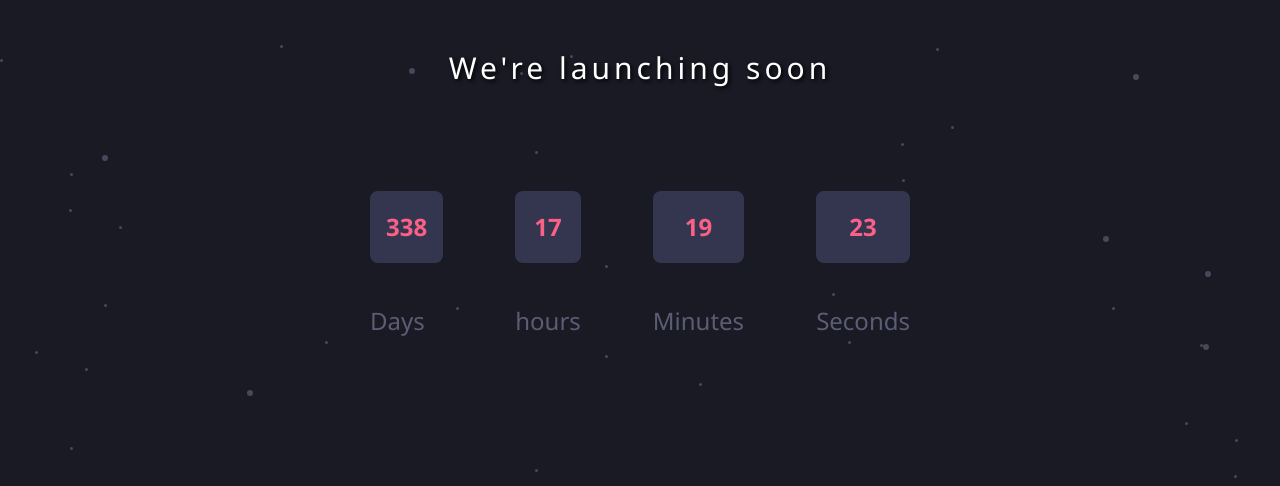
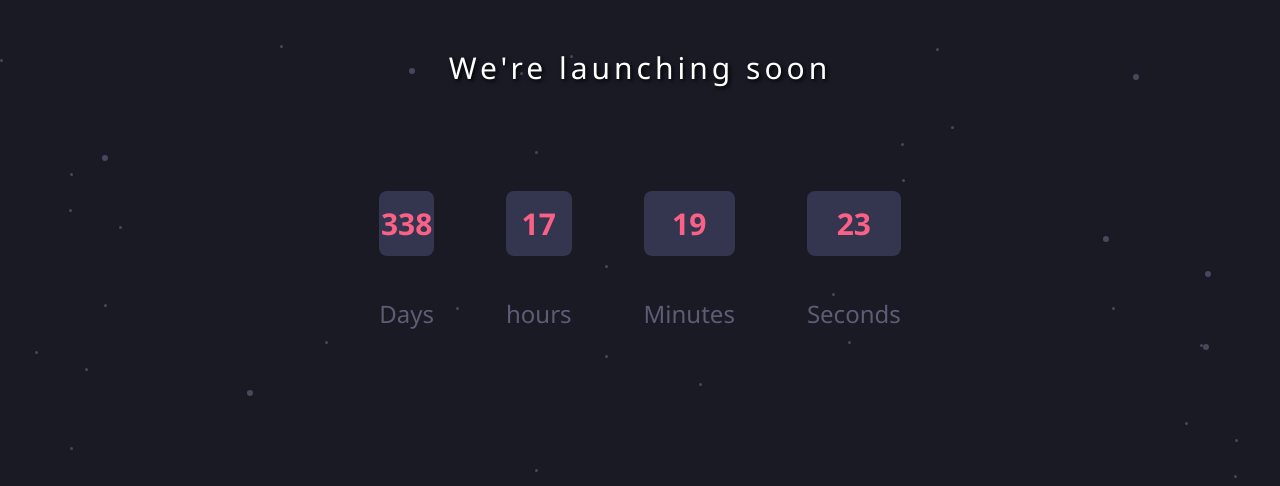
Before and after one commit to abubakarjamal/countdown-, a plain HTML site: page index.html in a window 1280 px wide. Shown: the top 486 px of the page. Drawn offline with Linux system fonts and the light colour scheme.

Commit message:
Update index.html

```diff
--- a/index.html
+++ b/index.html
@@ -26,25 +26,25 @@
   <div class="time">
     <div class="w3-margin">
        <div class="day">
-             <h2 class="w3-center day-hand  w3-xlarge w3-padding">00</h2>
+             <h2 class="w3-center day-hand  ">00</h2>
         </div>
       <h3 class="min">Days</h3>
     </div>
       <div class="w3-margin">
         <div class="hour">
-             <h2 class="w3-center hour-hand w3-xlarge w3-padding">00</h2>
+             <h2 class="w3-center hour-hand">00</h2>
         </div>
       <h3 class="min">hours</h3>
     </div>
       <div class="w3-margin">
           <div class="minute">
-             <h2 class="w3-center minutes-hand w3-xlarge w3-padding">00</h2>
+             <h2 class="w3-center minutes-hand">00</h2>
         </div>
       <h3 class="min">Minutes</h3>
     </div>
     <div class="w3-margin">
         <div class="second">
-             <h2 class="w3-center second-hand  w3-xlarge w3-padding">00</h2>
+             <h2 class="w3-center second-hand ">00</h2>
         </div>
       <h3 class="min">Seconds</h3>
     </div>
```
